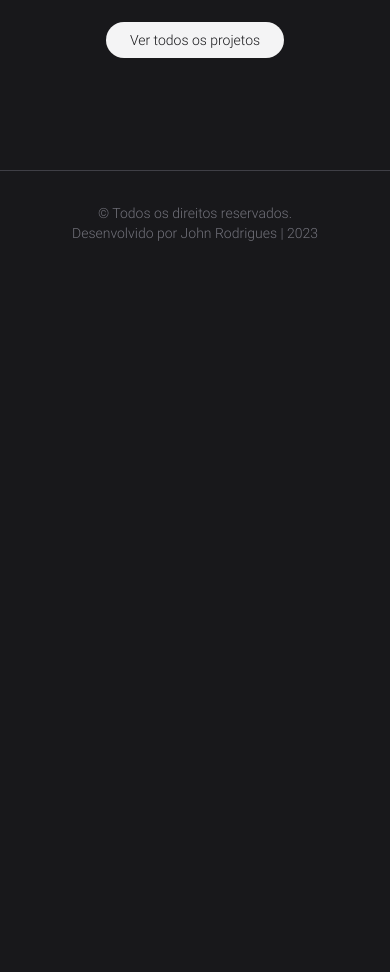
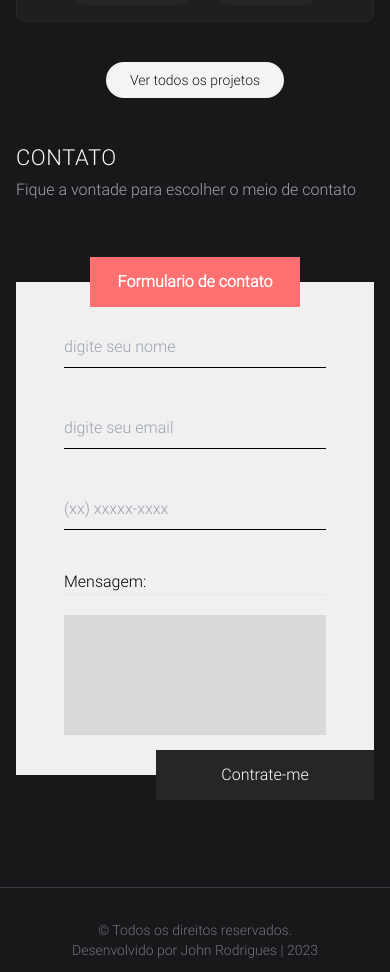
Before and after one commit to johnrodrigues008/My-Portfolio, a Next.js app: page / in a window 390 px wide. Shown: the part 6600-7572 px from the top of the page. Before the commit the page ends 6875 px from the top, so only its background shows below. Built offline with nearby package versions, Linux system fonts and the light colour scheme.

Commit message:
Criação da sessão de contato e formulario responsivo.
Signed-off-by: John Rodrigues <john.rodrigues008@gmail.com>

```diff
--- a/src/app/page.tsx
+++ b/src/app/page.tsx
@@ -3,6 +3,7 @@ import { ProjectSection } from "@/components/sections/ProjectSection";
 import { SkillsSection } from "@/components/sections/SkillsSection";
 import { AboutSection } from "@/components/sections/AboutSection";
 import { TrajectorySection } from "@/components/sections/TrajectorySection";
+import { ContactSection } from '@/components/sections/ContactSection';
 
 export default function Home() {
   return (
@@ -12,6 +13,7 @@ export default function Home() {
       <SkillsSection />
       <TrajectorySection />
       <ProjectSection />
+      <ContactSection />
     </>
   );
 }
--- /dev/null
+++ b/src/components/sections/ContactSection.tsx
@@ -0,0 +1,71 @@
+import { Heading } from "../Heading";
+
+export function ContactSection(){
+  return (
+    <section id="contact" className="mt-10">
+      <div>
+        <Heading
+          title="Contato"
+          description="Fique a vontade para escolher o meio de contato"
+        />
+
+        <div className="contact-box flex flex-col md:flex-row md:justify-around">
+          <div className="contact-info w-full  "></div>
+
+          <form className="contact-form w-full flex flex-col items-center justify-center relative bg-[#F0F0F0] text-[#000] shadow-[0px 4px 4px 0px rgba(0, 0, 0, 0.25)] px-[48px] pb-10 mt-10 md:w-[700px] md:mx-5 ">
+            <legend className="w-[210px] h-[50px] bg-[#FF7070] text-white font-semibold flex justify-center items-center absolute top-[-25px]">
+              Formulario de contato
+            </legend>
+
+            <div className="w-full mt-[25px]">
+              <input
+                className="w-full my-5 text-black font-normal bg-[#F0F0F0] border-b-[1px] border-black py-2 "
+                type="text"
+                placeholder="digite seu nome"
+              />
+            </div>
+
+            <div className="w-full ">
+              <input
+                className="w-full my-5 text-black font-normal bg-[#F0F0F0] border-b-[1px] border-black py-2"
+                type="email"
+                placeholder="digite seu email"
+              />
+            </div>
+
+            <div className="w-full ">
+              <input
+                className="w-full my-5 text-black font-normal bg-[#F0F0F0] border-b-[1px] border-black py-2"
+                type="tel"
+                placeholder="(xx) xxxxx-xxxx"
+              />
+            </div>
+
+            <div className="w-full flex flex-col">
+              <label
+                className="w-full my-5 text-black font-normal bg-[#F0F0F0] border-b-[1px] "
+                htmlFor="nome"
+              >
+                Mensagem:{" "}
+              </label>
+              <input
+                className="h-[120px] bg-[#D9D9D9]"
+                type="text"
+                name="nome"
+              />
+            </div>
+
+            <div>
+              <button
+                className="bg-[#262626] text-white w-[218px] h-[50px] flex justify-center items-center absolute bottom-[-25px] right-0"
+                type="submit"
+              >
+                Contrate-me
+              </button>
+            </div>
+          </form>
+        </div>
+      </div>
+    </section>
+  );
+}
--- a/src/components/sections/ProjectSection.tsx
+++ b/src/components/sections/ProjectSection.tsx
@@ -6,7 +6,7 @@ import { Heading } from "../Heading";
 
 export function ProjectSection() {
   return (
-    <section id="project" className="scroll-mt-28">
+    <section id="project" className="scroll-mt-28 mt-10">
       <Heading title="Projetos" description="Meus melhores projetos"></Heading>
 
       <div className="grid md:grid-cols-2 lg:grid-cols-3 gap-6">
```
